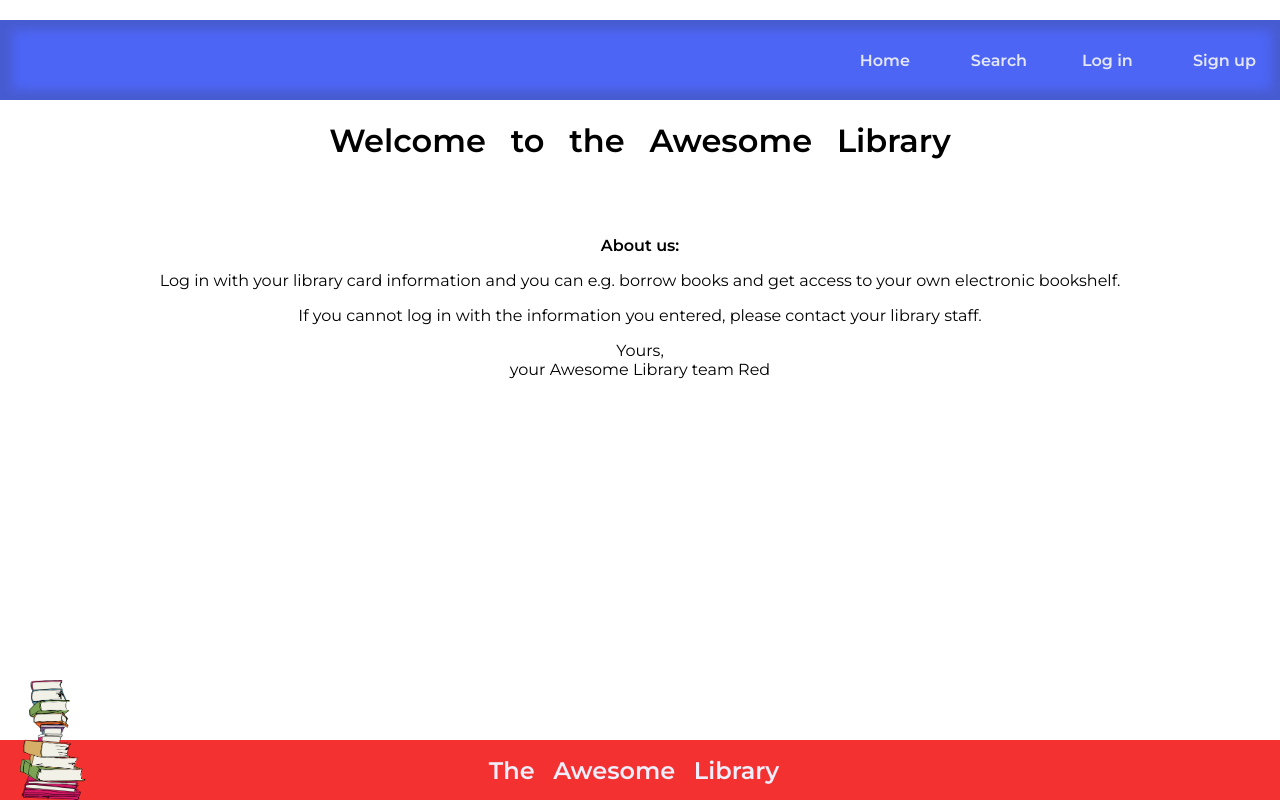
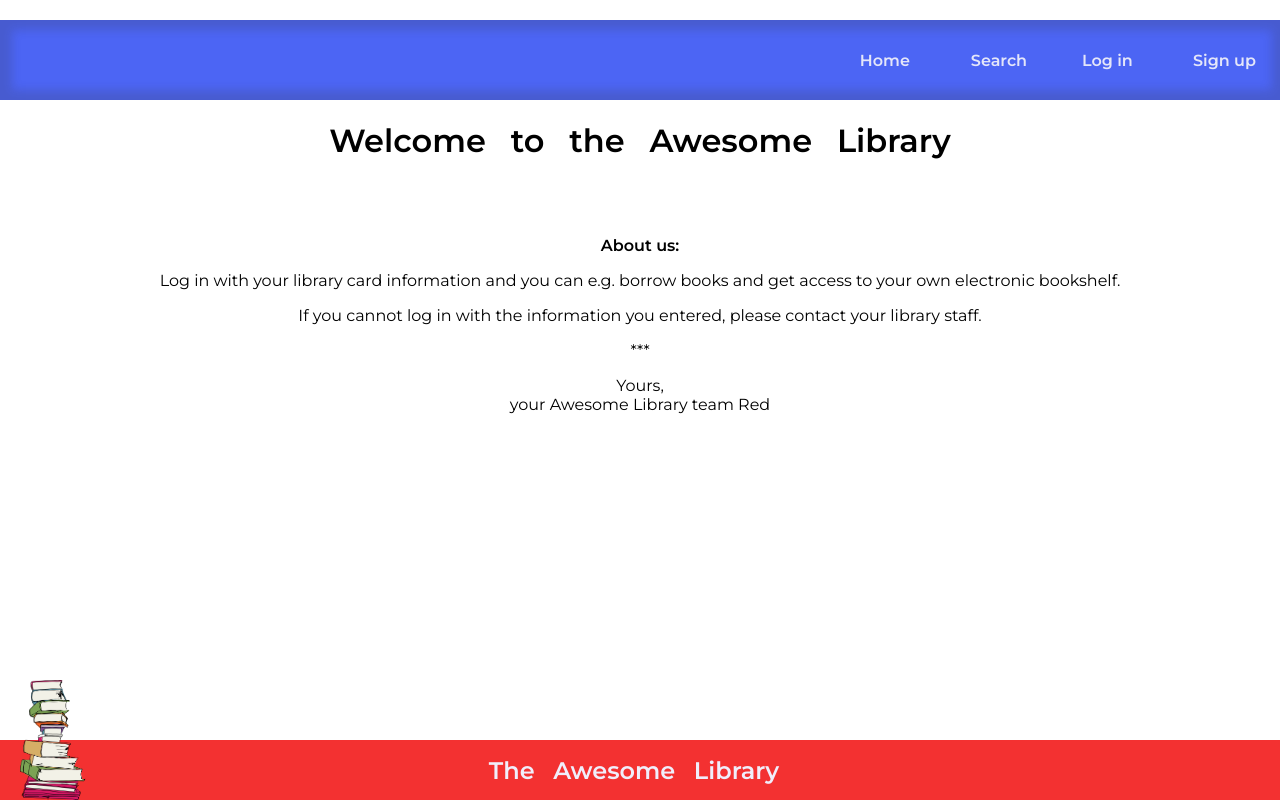
Before and after one commit to cat-rivers/react_library, a React (Create React App) app in the folder awesome_library/: page / in a window 1280 px wide. Built offline with nearby package versions, Linux system fonts and the light colour scheme; data requests are answered from the project's data file.

Commit message:
Modified and fine tuned layout, in progress..

```diff
--- a/awesome_library/src/components/Home.js
+++ b/awesome_library/src/components/Home.js
@@ -10,8 +10,8 @@ const Home = () => {
                 <p><b>About us:</b></p>
                 <p>Log in with your library card information and you can e.g. borrow books and get access
                     to your own electronic bookshelf.</p>
-                <p>If you cannot log in with the information you entered, please contact your library staff.
-                </p>
+                <p>If you cannot log in with the information you entered, please contact your library staff.</p>
+                <p>***</p>
                 <p>Yours,<br/>
                     your Awesome Library team Red</p>
             </div>
```
